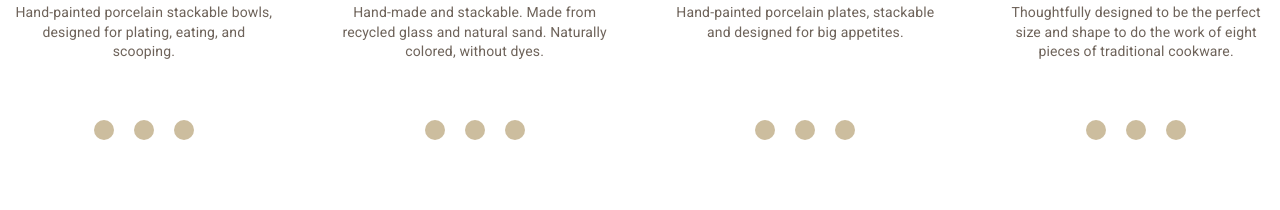
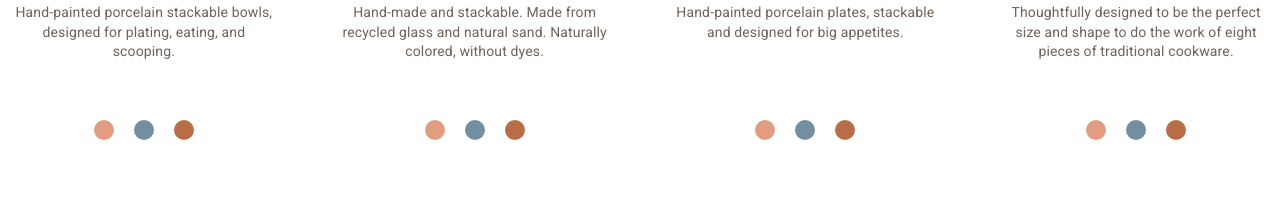
Before and after one commit to progdidi/ourPlace, a website: page app/index.html in a window 1280 px wide. Shown: the part 2387-2597 px from the top of the page. Drawn offline with Linux system fonts and the light colour scheme.

Commit message:
refactor: change product-color button

```diff
--- a/app/index.html
+++ b/app/index.html
@@ -148,9 +148,9 @@
                     <p class="limited__item-price">SET OF 4 - $45</p>
                     <p class="limited__item-descr">Hand-painted porcelain stackable bowls, designed for plating, eating, and scooping.</p>
                     <div class="limited__item-colors">
-                        <button class="limited__item-color"></button>
-                        <button class="limited__item-color"></button>
-                        <button class="limited__item-color"></button>
+                        <button class="product-color-btn pink"></button>
+                        <button class="product-color-btn blue"></button>
+                        <button class="product-color-btn brown"></button>
                     </div>
                 </div>
                 <div class="limited__item">
@@ -161,9 +161,9 @@
                     <p class="limited__item-price">SET OF 4 - $45</p>
                     <p class="limited__item-descr">Hand-made and stackable. Made from recycled glass and natural sand. Naturally colored, without dyes.</p>
                     <div class="limited__item-colors">
-                        <button class="limited__item-color"></button>
-                        <button class="limited__item-color"></button>
-                        <button class="limited__item-color"></button>
+                        <button class="product-color-btn pink"></button>
+                        <button class="product-color-btn blue"></button>
+                        <button class="product-color-btn brown"></button>
                     </div>
                 </div>
                 <div class="limited__item">
@@ -174,9 +174,9 @@
                     <p class="limited__item-price">SET OF 4 - $45</p>
                     <p class="limited__item-descr">Hand-painted porcelain plates, stackable and designed for big appetites.</p>
                     <div class="limited__item-colors">
-                        <button class="limited__item-color"></button>
-                        <button class="limited__item-color"></button>
-                        <button class="limited__item-color"></button>
+                        <button class="product-color-btn pink"></button>
+                        <button class="product-color-btn blue"></button>
+                        <button class="product-color-btn brown"></button>
                     </div>
                 </div>
                 <div class="limited__item">
@@ -187,9 +187,9 @@
                     <p class="limited__item-price">$145</p>
                     <p class="limited__item-descr">Thoughtfully designed to be the perfect size and shape to do the work of eight pieces of traditional cookware.</p>
                     <div class="limited__item-colors">
-                        <button class="limited__item-color"></button>
-                        <button class="limited__item-color"></button>
-                        <button class="limited__item-color"></button>
+                        <button class="product-color-btn pink"></button>
+                        <button class="product-color-btn blue"></button>
+                        <button class="product-color-btn brown"></button>
                     </div>
                 </div>
             </div>
--- a/app/scss/_global.scss
+++ b/app/scss/_global.scss
@@ -36,3 +36,36 @@ button{
     padding: 0 10px;
     margin: 0 auto;
 }
+
+.product-color-btn {
+    width: 30px;
+    height: 30px;
+    border-radius: 50%;
+    &.active {
+        border: 3px solid #e09d81;
+    }
+    &.pink {
+        background-color: #e09d81;
+    }
+    &.blue {
+        background-color:  #748ea1;
+    }
+    &.brown {
+        background-color: #b76d47;
+    }
+    &.gray {
+        background-color: #7d836e;
+    }
+    &.red {
+        background-color: #c33636;
+    }
+    &.white {
+        background-color: #cdc7b3;
+    }
+    &.gray2 {
+        background-color: #595752;
+    }
+    &.white2 {
+        background-color: #d3c2ca;
+    }
+}
--- a/app/scss/style.scss
+++ b/app/scss/style.scss
@@ -189,38 +189,7 @@
         justify-content: center;
         gap: 15px;
         margin-bottom: 45px;
-        .product-color-btn {
-            width: 30px;
-            height: 30px;
-            border-radius: 50%;
-            &.active {
-                border: 3px solid #e09d81;
-            }
-            &.pink {
-                background-color: #e09d81;
-            }
-            &.blue {
-                background-color:  #748ea1;
-            }
-            &.brown {
-                background-color: #b76d47;
-            }
-            &.gray {
-                background-color: #7d836e;
-            }
-            &.red {
-                background-color: #c33636;
-            }
-            &.white {
-                background-color: #cdc7b3;
-            }
-            &.gray2 {
-                background-color: #595752;
-            }
-            &.white2 {
-                background-color: #d3c2ca;
-            }
-        }
+
     }
 
     .product-about {
@@ -320,11 +289,9 @@
                 display: flex;
                 justify-content: center;
                 gap: 20px;
-                .limited__item-color {
+                .product-color-btn {
                     width: 20px;
                     height: 20px;
-                    border-radius: 50%;
-                    background-color:  #ccbd9e;
                 }
             }
         }
```
Also changed, not shown: app/css/style.min.css.
